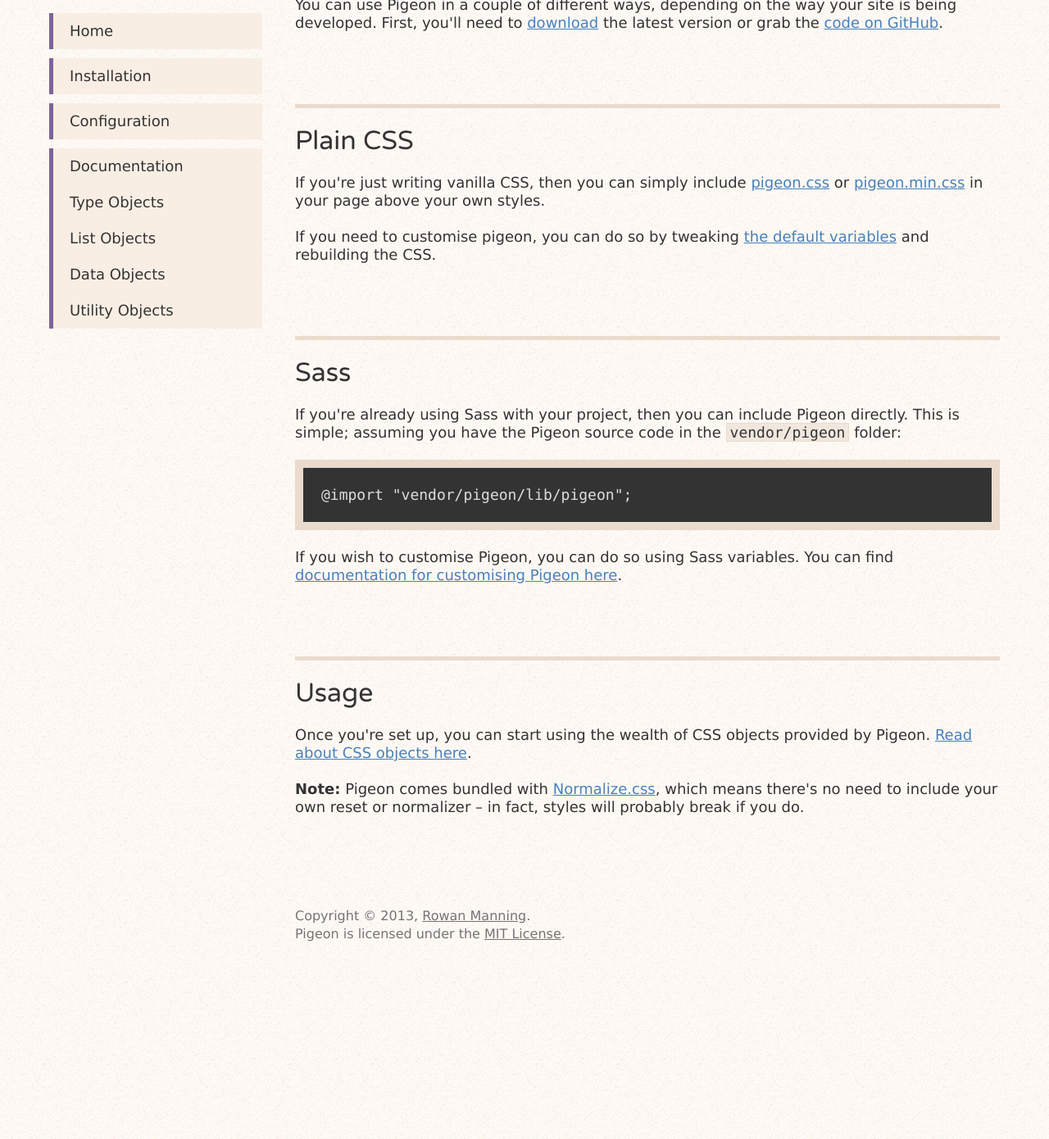
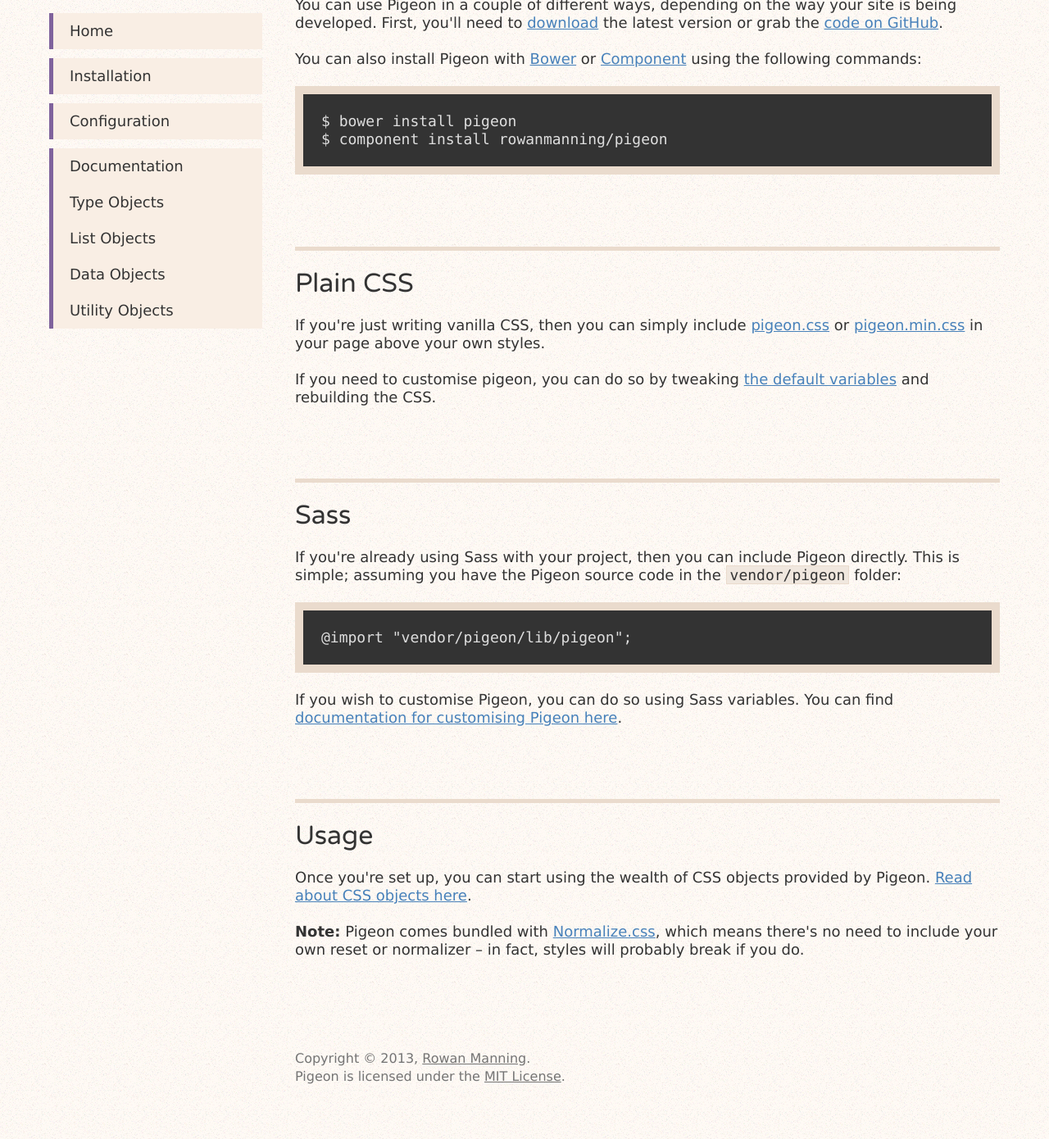
Before and after one commit to rowanmanning/pigeon, a Jekyll site: the page built from docs/install/index.html, in a window 1280 px wide, cut to the strip 153-1543 px from the top of the page. Shown: the whole strip at 82% size. Built offline with Jekyll 4.4.1, drawn with Linux system fonts in a browser that asks for light colours.

Commit message:
Add info on installing through Bower or Component

```diff
--- a/docs/install/index.html
+++ b/docs/install/index.html
@@ -12,6 +12,18 @@
     <a href="{{ site.repo.url }}/archive/{{ site.repo.branch }}.zip">download</a>
     the latest version or grab the <a href="{{ site.repo.url }}">code on GitHub</a>.
 </p>
+
+<p>
+    You can also install Pigeon with
+    <a href="http://twitter.github.com/bower/">Bower</a> or
+    <a href="https://github.com/component/component">Component</a> using the
+    following commands:
+</p>
+
+    {% highlight sh %}
+$ bower install pigeon
+$ component install rowanmanning/pigeon
+{% endhighlight %}
 
 
 <div id="css" class="section typearea">
--- a/style/site.css
+++ b/style/site.css
@@ -1556,6 +1556,10 @@
   color: #ccaaee;
 }
 
+.highlight .sh .nv {
+  color: #7f629c;
+}
+
 .footer {
   padding-top: 88px;
   padding-top: 8.8rem;
```
Also changed, not shown: style/_source/site/code.scss (+7 -0 lines), style/site.min.css.
